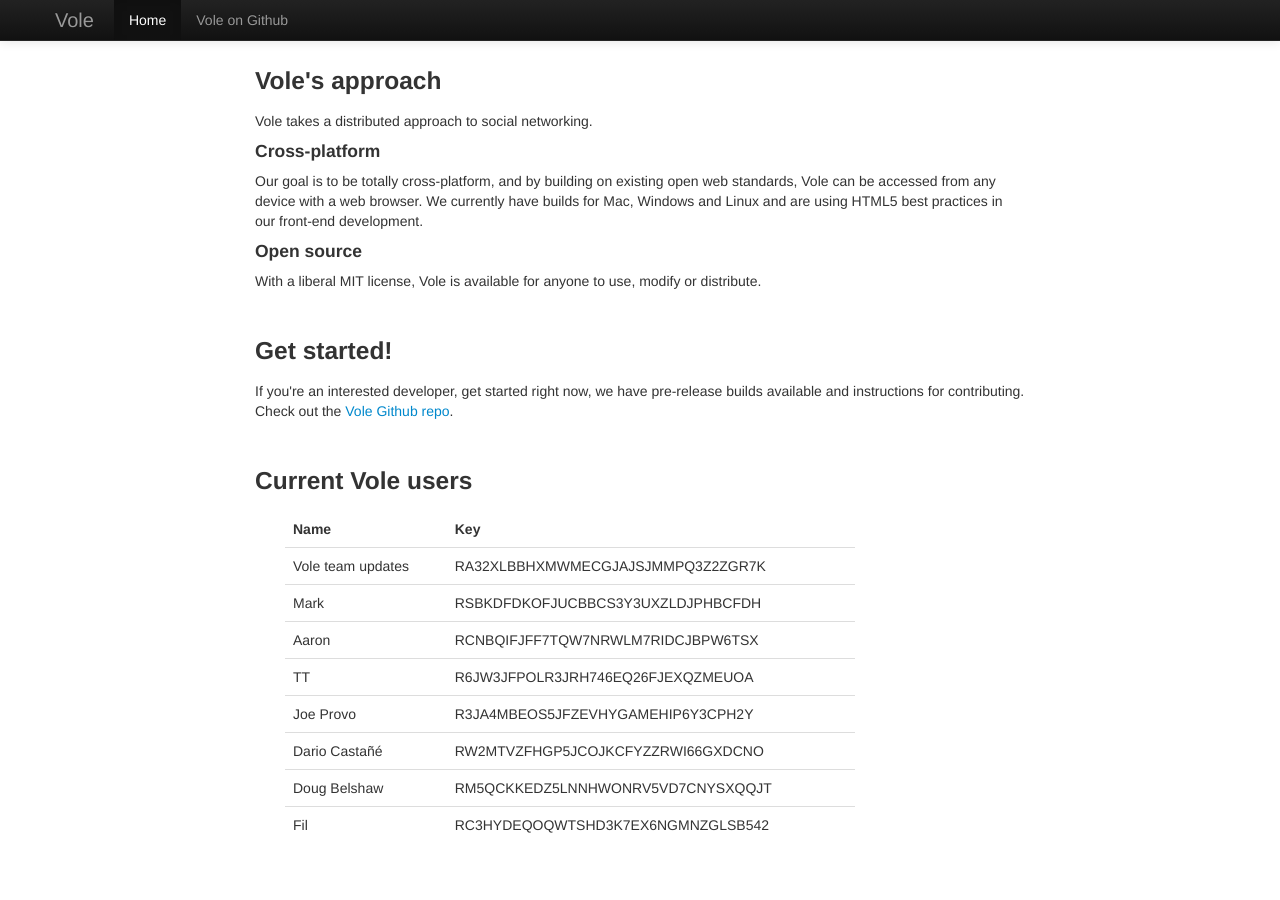
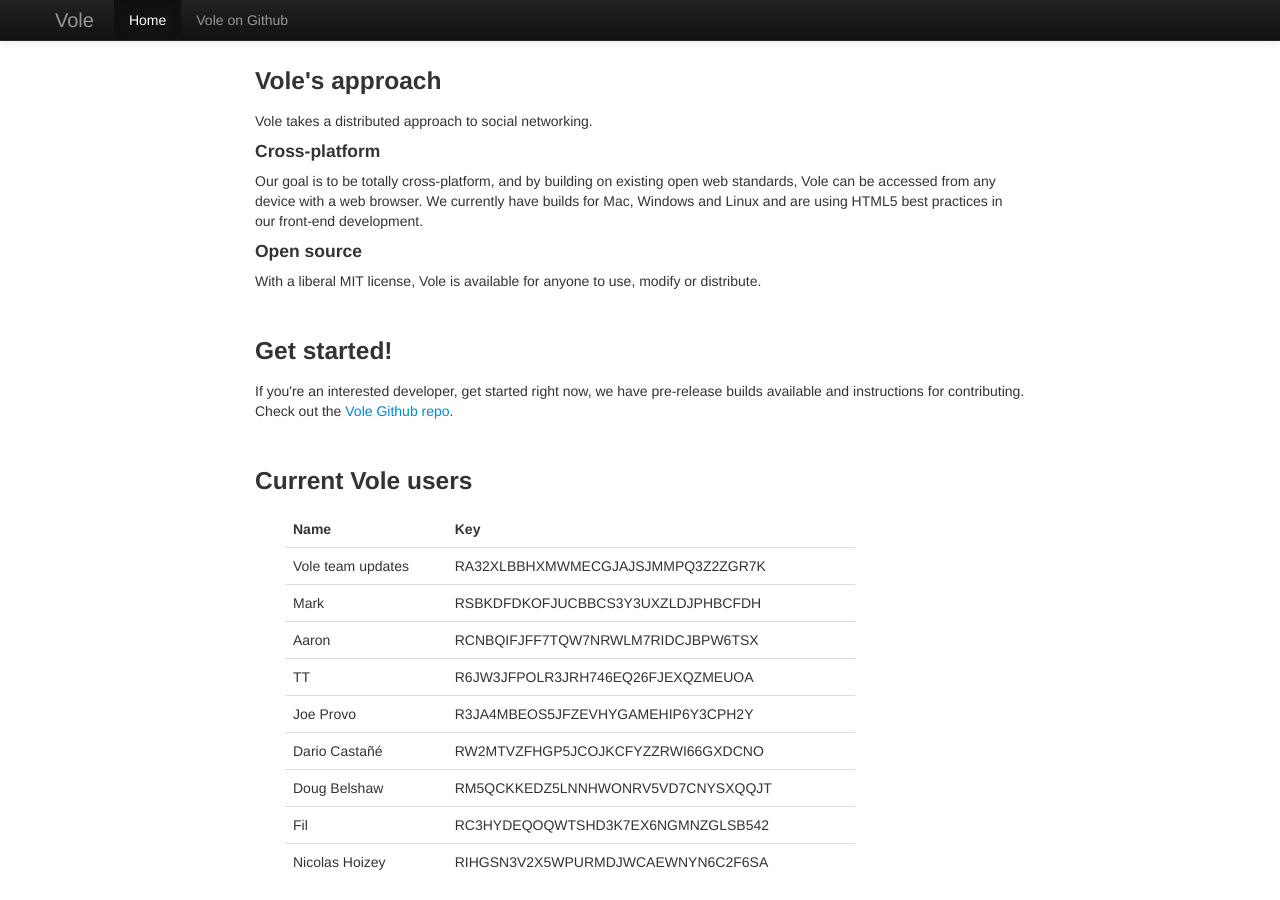
Before and after one commit to vole/vole.github.io, a Jekyll site: the page built from index.html, in a window 1280 px wide and 900 px high, scrolled down 1870 px. Built offline with Jekyll 4.4.1, drawn with Linux system fonts in a browser that asks for light colours; before the commit the page ends 2733 px from its top, so only the background shows below that.

Commit message:
Sharing my own id

```diff
--- a/index.html
+++ b/index.html
@@ -125,6 +125,10 @@
               <td>Fil</td>
               <td>RC3HYDEQOQWTSHD3K7EX6NGMNZGLSB542</td>
             </tr>
+            <tr>
+              <td>Nicolas Hoizey</td>
+              <td>RIHGSN3V2X5WPURMDJWCAEWNYN6C2F6SA</td>
+            </tr>
           </tbody>
         </table>
       </div>
```
